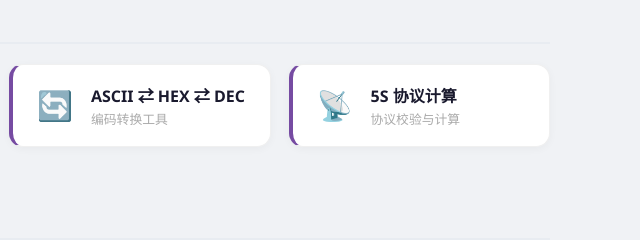
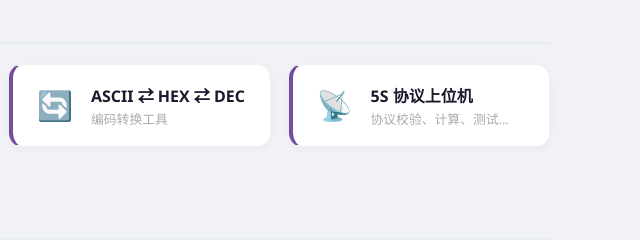
Before and after one commit to shang256/shang256.github.io, a plain HTML site: page index.html in a window 1280 px wide. Shown: the part 171-411 px from the top of the page, 640-1280 px from the left. Drawn offline with Linux system fonts and the light colour scheme.

Commit message:
Update tool name and description for 5S protocol

```diff
--- a/index.html
+++ b/index.html
@@ -246,8 +246,8 @@
             <a href="5s协议计算.html" class="tool-card card-ditai">
                 <span class="tool-icon">📡</span>
                 <span class="tool-info">
-                    <span class="tool-name">5S 协议计算</span>
-                    <span class="tool-desc">协议校验与计算</span>
+                    <span class="tool-name">5S 协议上位机</span>
+                    <span class="tool-desc">协议校验、计算、测试...</span>
                 </span>
             </a>
         </div>
```
